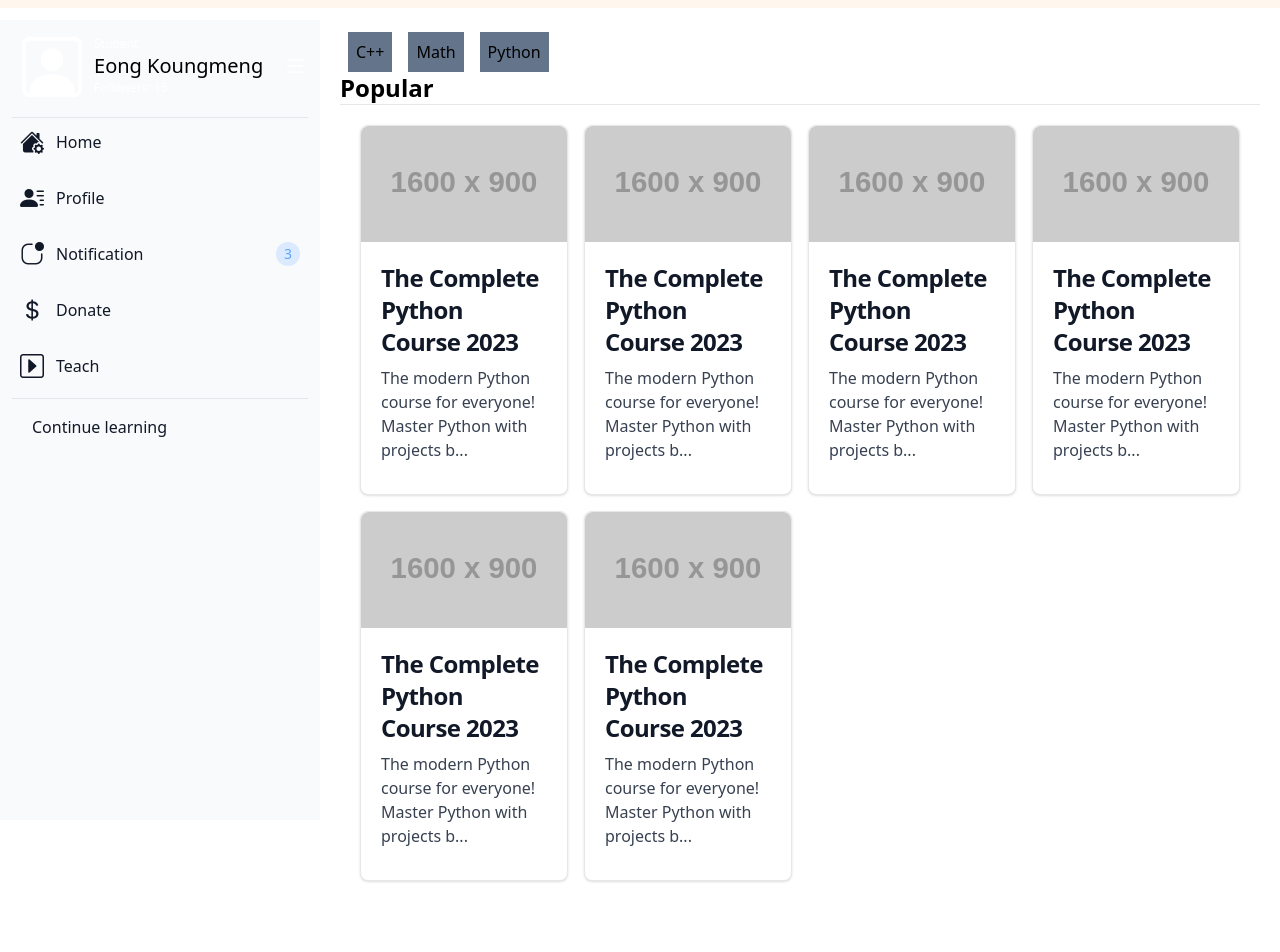
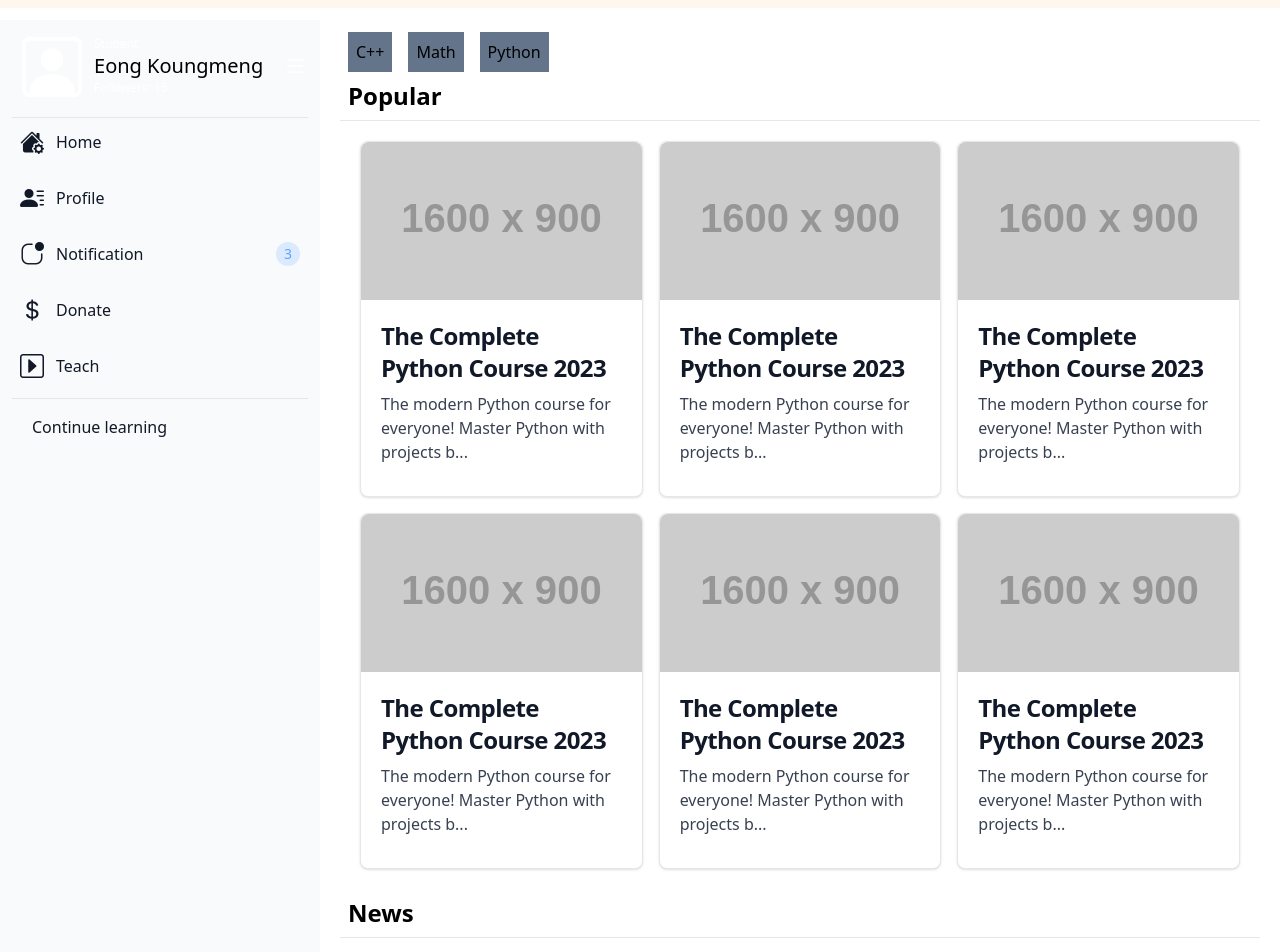
Before and after one commit to SoyVitou2019/Online-Learning-Platform, a React (Vite) app: page / in a window 1280 px wide. Shown: the part 60-1012 px from the top of the page. Before the commit the page ends 961 px from the top, so only its background shows below. Built offline with nearby package versions, Linux system fonts and the light colour scheme.

Commit message:
Change side bar height and homepage

```diff
--- a/src/components/Homepage/SideBar.jsx
+++ b/src/components/Homepage/SideBar.jsx
@@ -1,6 +1,5 @@
 export default function SideBar() {
   return (
-    <div>
     <div>
       <button
         type="button"
@@ -24,7 +23,7 @@ export default function SideBar() {
 
       <aside
         id="logo-sidebar"
-          className=" top-0 left-0 z-40 w-full h-screen transition-transform -translate-x-full sm:translate-x-0"
+        className=" top-0 left-0 z-40 w-full h-full transition-transform -translate-x-full sm:translate-x-0"
         aria-label="Sidebar"
       >
         <div className="h-full w-80 px-3 py-4 overflow-y-auto bg-gray-50 dark:bg-gray-700">
@@ -112,6 +111,5 @@ export default function SideBar() {
         </div>
       </aside>
     </div>
-    </div>
   );
 }
--- a/src/components/Pages/HomePage.jsx
+++ b/src/components/Pages/HomePage.jsx
@@ -10,14 +10,27 @@ export const HomePage = () => {
         <NavBar />
       </div>
 
-      <div className="flex">
+      <div className="flex justify-stretch">
         <SideBar />
 
         <div className="mx-5 w-full">
           <HomePageFilter />
-          <h1 className=" text-2xl font-bold">Popular</h1>
+          <h1 className=" text-2xl font-bold m-2">Popular</h1>
           <hr />
-          <div className="grid grid-cols-4 p-5 gap-4">
+          <div className="grid grid-cols-3 p-5 gap-4">
+            <CardPortrait />
+            <CardPortrait />
+            <CardPortrait />
+
+            <CardPortrait />
+
+            <CardPortrait />
+
+            <CardPortrait />
+          </div>
+          <h1 className=" text-2xl font-bold m-2">News</h1>
+          <hr />
+          <div className="grid grid-cols-3 p-5 gap-4">
             <CardPortrait />
             <CardPortrait />
             <CardPortrait />
```
Lines whose indentation alone changed are shown as unchanged.
